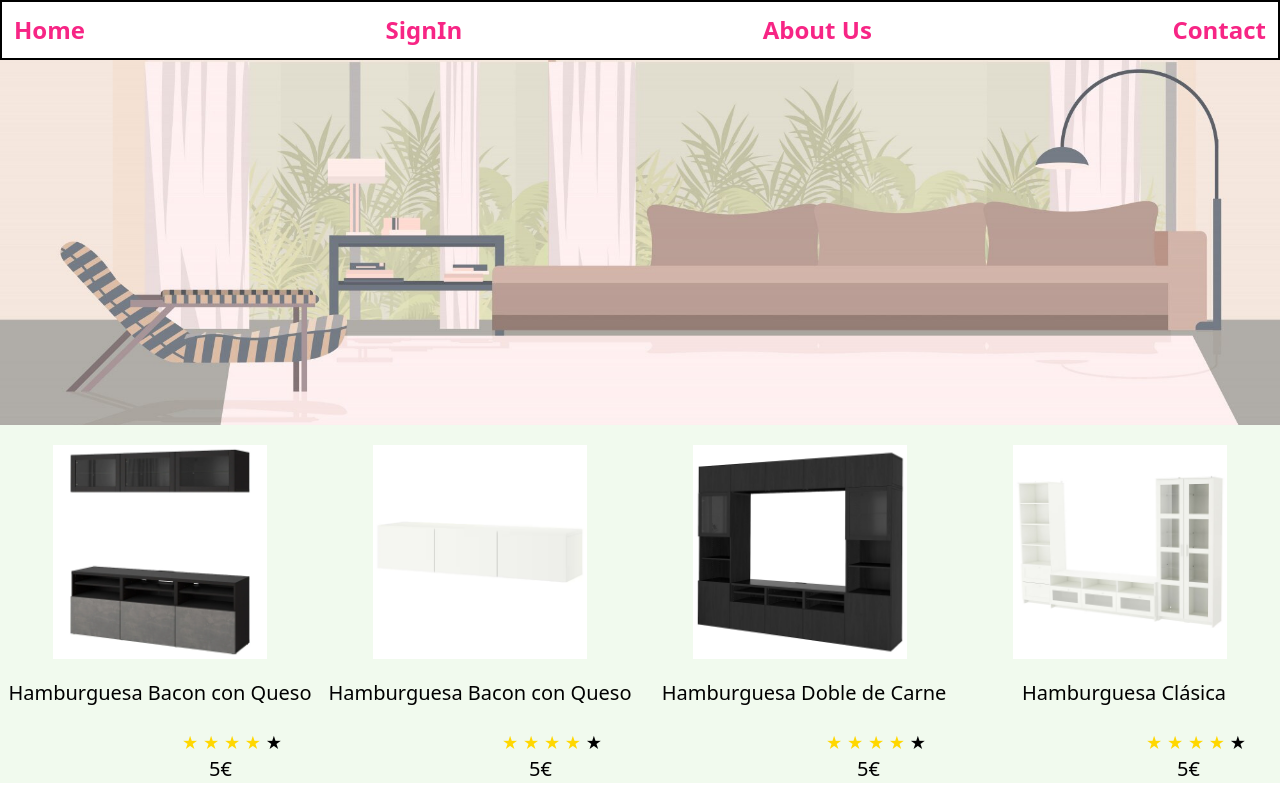
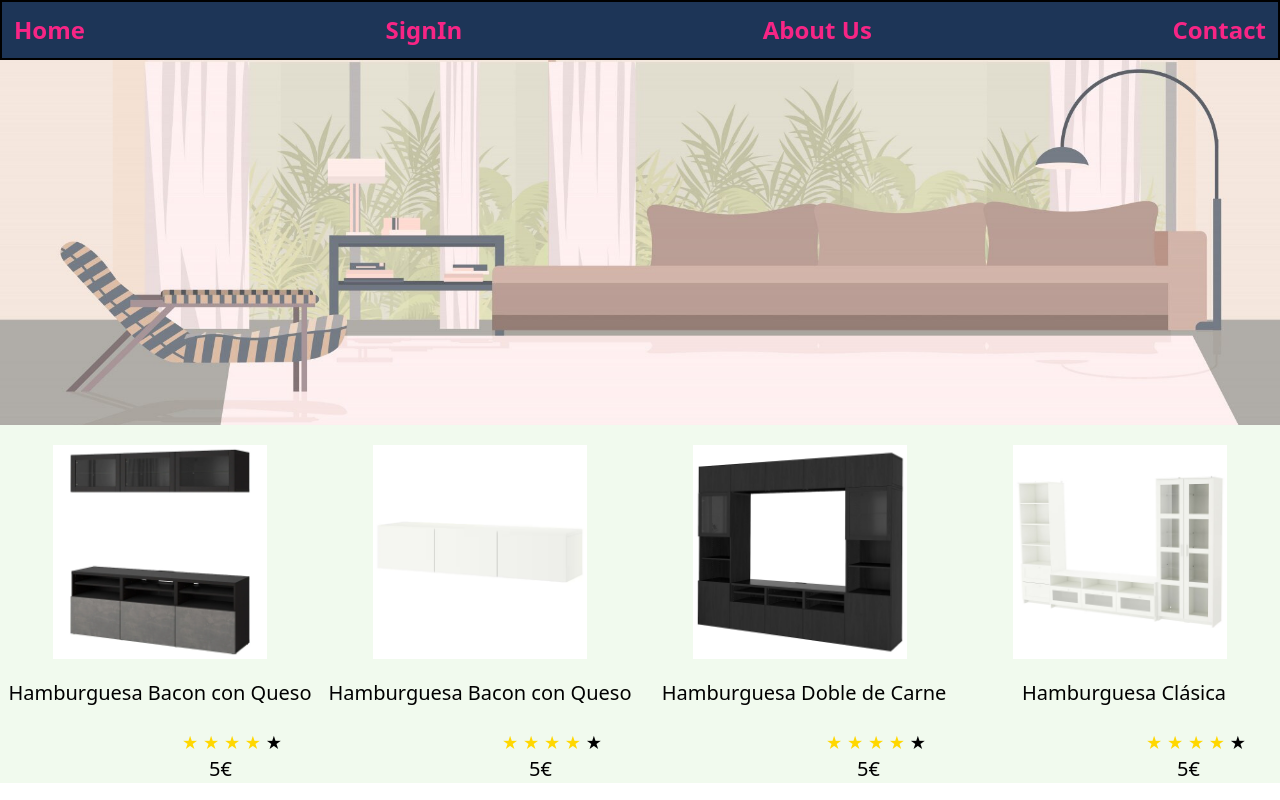
Before and after one commit to Cirvianum-DAW/mp9-uf1-projectetailwind-kerlin2024, a website built with Parcel: page src/index.html in a window 1280 px wide. Built offline with nearby package versions, Linux system fonts and the light colour scheme; files whose address does not match are found by name.

Commit message:
aiaiaiaiai

```diff
--- a/src/index.html
+++ b/src/index.html
@@ -13,7 +13,7 @@
 <body>
   <nav>
     <ul
-      class="flex justify-between items-center p-3 columns-4  bg-[#457b9d] bg-opacity-0 font-semibold border-solid border-2 border-[#000000]">
+      class="flex justify-between items-center p-3 columns-4  bg-[#1d3557] bg-opacity-100 font-semibold border-solid border-2 border-[#000000]">
       <li>
         <a href="#" class="text-2xl text-[#F72585] hover:text-[#3A0CA3]">Home</a>
       </li>
```
Also changed, not shown: dist/output.css.
